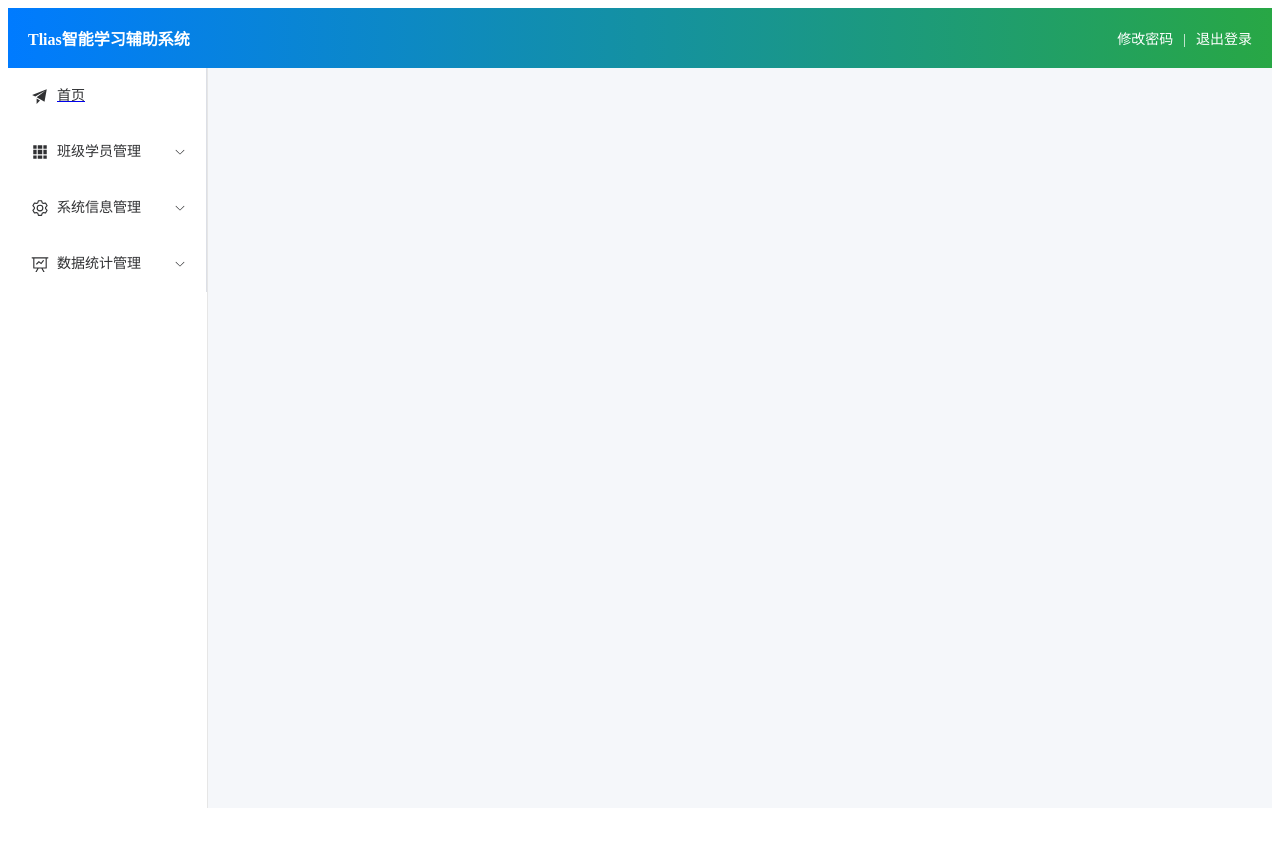
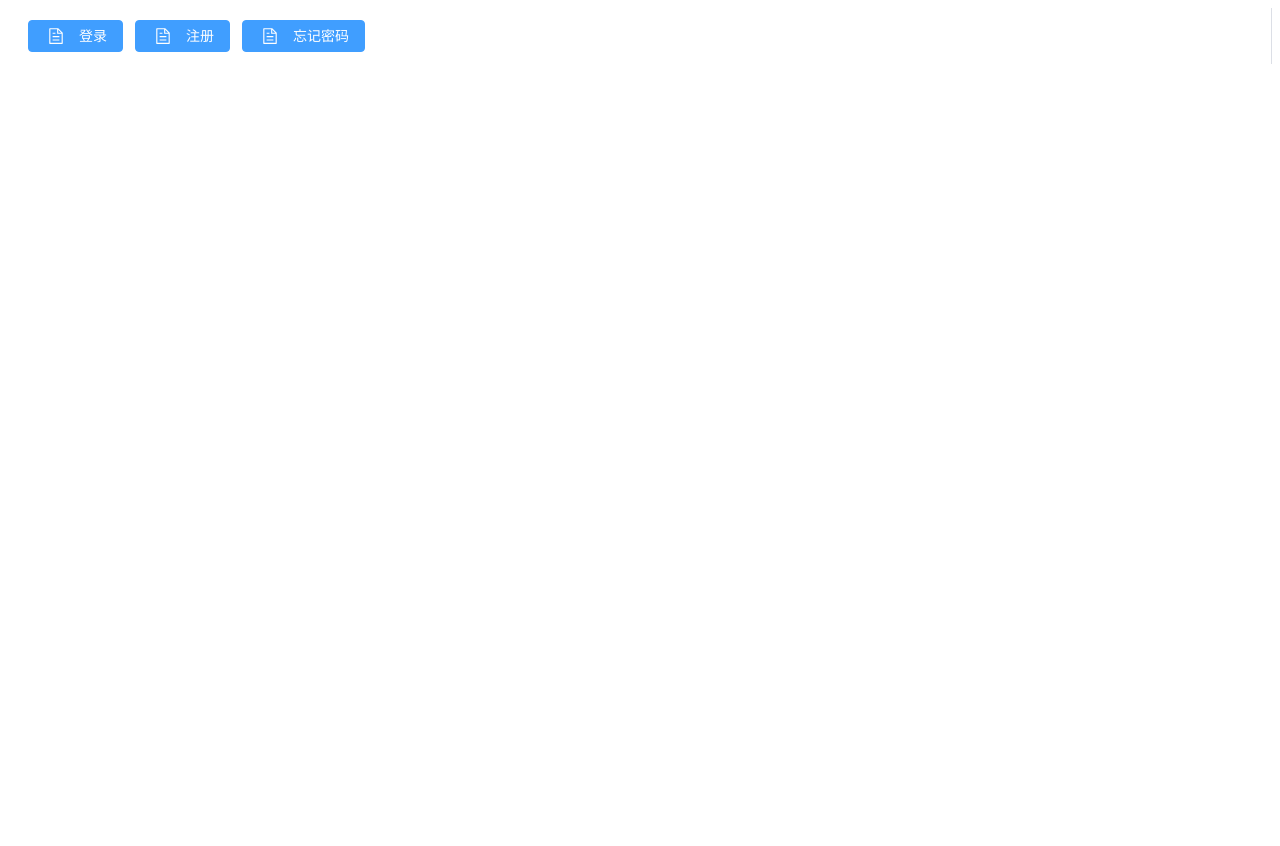
Before and after one commit to user161514/-vue, a Vue app: page /login in a window 1280 px wide. Shown: the top 846 px of the page. After the commit the page ends 800 px from the top, so only its background shows below. Built offline with nearby package versions, Linux system fonts and the light colour scheme.

Commit message:
自动提交 2026-09-28 11:59

```diff
--- a/src/App.vue
+++ b/src/App.vue
@@ -1,12 +1,10 @@
 <script setup>
 import index from '@/view/layout/index.vue'
+import login from '@/view/login/login.vue'
 </script>
 
 <template>
-  <index />
-  <el-main>
       <router-view></router-view> <!-- 👈 路由出口，页面会渲染在这里 -->
-  </el-main>
 </template>
 
 <style scoped>
--- a/src/router/index.js
+++ b/src/router/index.js
@@ -2,12 +2,18 @@
 import { createRouter, createWebHistory } from "vue-router";
 
 // 1. 导入你的页面组件（为了测试，可以先随便建一个组件，比如 Home.vue）
-import Home from "@/views/Home.vue";
-import index from "@/view/index/index.vue";
+import login from "@/view/login/login.vue";
+import layoutvue from "@/view/layout/index.vue";
+import dept from "@/view/dept/index.vue";
 
 const routes = [
-  { path: "/", name: "Home", component: Home },
-  { path: "/index", name: "index", component: index },
+  {
+    path: "/",
+    name: "EE",
+    component: layoutvue,
+    children: [{ path: "emp", name: "emp", component: dept }],
+  },
+  { path: "/login", name: "login", component: login },
 ];
 
 const router = createRouter({
--- a/src/view/dept/index.vue
+++ b/src/view/dept/index.vue
@@ -0,0 +1,10 @@
+<template>
+ 我是傻狗
+</template>
+<script setup>
+// 这里可以写你的逻辑
+</script>
+
+<style scoped>
+/* 这里写样式 */
+</style>
--- a/src/view/index/index.vue
+++ b/src/view/index/index.vue
@@ -2,11 +2,17 @@
 </script>
 
 <template>
-<img src="../../../150.jpg" class="e444"/>
+  <router-link to="/index">
+    <el-menu-item index="1">首页
+      <img src="../../../150.jpg" class="e444" />
+    </el-menu-item>
+
+  </router-link>
+
 </template>
 
 <style scoped>
-.e444{
+.e444 {
   width: 80%;
 }
 </style>
--- a/src/view/layout/index.vue
+++ b/src/view/layout/index.vue
@@ -13,15 +13,12 @@
     <el-container class="main-container">
       <!-- 左侧菜单栏 -->
       <el-aside width="200px" class="aside">
-        <el-menu default-active="1" class="el-menu-vertical-demo">
-          <el-menu router>
+        <el-menu default-active="1" class="el-menu-vertical-demo" router>
           <!-- 首页 -->
-           <router-link to="/index">
-          <el-menu-item index="1">
+          <el-menu-item index="/login">
             <el-icon><Promotion /></el-icon>
-            <span>首页</span>
+            <el-button loading="true">登录</el-button>
           </el-menu-item>
-          </router-link>
           <!-- 班级学员管理 -->
           <el-sub-menu index="/emp">
             <template #title>
@@ -31,7 +28,7 @@
             <el-menu-item index="/clazz">
               <el-icon><HelpFilled /></el-icon>班级管理
             </el-menu-item>
-            <el-menu-item index="emp">
+            <el-menu-item index="/">
               <el-icon><Avatar /></el-icon>学员管理
             </el-menu-item>
           </el-sub-menu>
@@ -57,12 +54,9 @@
               <span>数据统计管理</span>
             </template>
             <!-- 截图里这项没展开，如果有子菜单可以在这里加 -->
-            <el-menu-item index="/login">
-              <el-icon><Document /></el-icon>数据报表
-            </el-menu-item>
           </el-sub-menu>
           </el-menu>
-        </el-menu>
+
       </el-aside>
 
       <!-- 右侧核心展示区域 -->
--- /dev/null
+++ b/src/view/login/login.vue
@@ -0,0 +1,15 @@
+<script setup>
+import { Document } from '@element-plus/icons-vue'
+</script>
+
+<template>
+  <el-menu default-active="1" class="el-menu-vertical-demo" router>
+    <el-menu-item index="/login"><el-button type="primary" icon="Document">登录</el-button>
+      <el-button type="primary" icon="Document">注册</el-button>
+      <el-button type="primary" icon="Document">忘记密码</el-button></el-menu-item>
+  </el-menu>
+
+
+</template>
+
+<style scoped></style>
--- a/src/views/Home.vue
+++ /dev/null
@@ -1,3 +0,0 @@
-<template>
-  <h1>首页</h1>
-</template>
```
